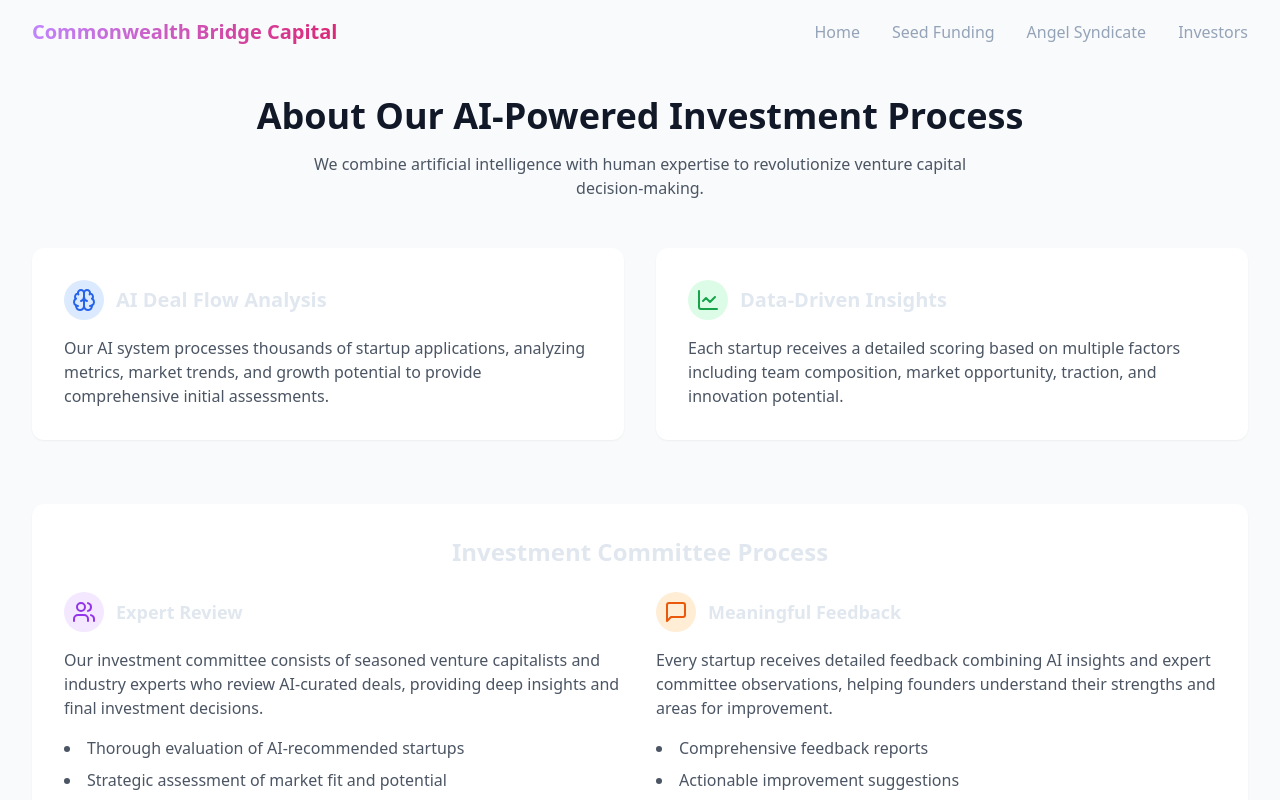
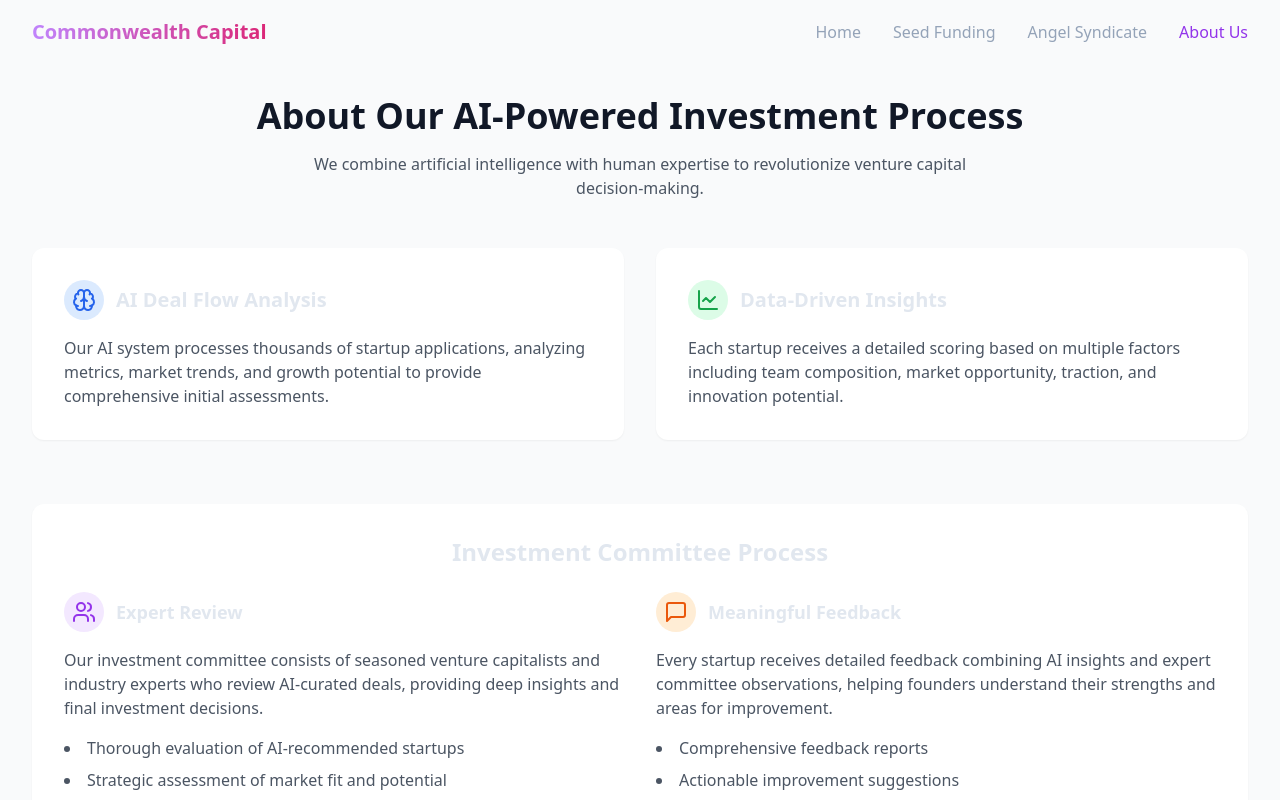
Before and after one commit to Arbiter888/funding-factory-nexus, a React (Vite) app: page /about-us in a window 1280 px wide. Shown: the top 800 px of the page. Built offline with nearby package versions, Linux system fonts and the light colour scheme.

Commit message:
Update branding and styles
- Rename the project to "Commonwealth Capital".
- Add spacing above the line in the hero section.
- Apply the new color scheme to all pages for consistency.
[skip gpt_engineer]

```diff
--- a/src/components/Hero.tsx
+++ b/src/components/Hero.tsx
@@ -4,7 +4,7 @@ import { Globe, Search, Users } from "lucide-react";
 
 export const Hero = () => {
   return (
-    <div className="pt-16 px-4 sm:px-6 lg:px-8 bg-gradient-to-b from-background to-secondary">
+    <div className="pt-24 px-4 sm:px-6 lg:px-8 bg-gradient-to-b from-background to-secondary">
       <div className="max-w-7xl mx-auto text-center">
         <h1 className="text-5xl sm:text-6xl font-bold mb-6">
           <span className="text-foreground">Bringing </span>
@@ -13,7 +13,7 @@ export const Hero = () => {
           <span className="bg-clip-text text-transparent bg-gradient-to-r from-purple-400 to-pink-600">New Markets</span>
         </h1>
         <p className="text-xl text-muted-foreground mb-8">
-          Revolutionizing seed-stage investments by connecting exceptional founders with smart capital
+          Commonwealth Capital: Revolutionizing seed-stage investments by connecting exceptional founders with smart capital
         </p>
 
         <div className="max-w-2xl mx-auto mb-8 relative">
--- a/src/components/Navigation.tsx
+++ b/src/components/Navigation.tsx
@@ -23,14 +23,14 @@ export const Navigation = () => {
       <div className="max-w-7xl mx-auto px-4 sm:px-6 lg:px-8">
         <div className="flex justify-between items-center h-16">
           <Link to="/" className="font-semibold text-xl bg-clip-text text-transparent bg-gradient-to-r from-purple-400 to-pink-600">
-            Commonwealth Bridge Capital
+            Commonwealth Capital
           </Link>
 
           <div className="hidden sm:flex space-x-8">
             <NavLink to="/" current={location.pathname === "/"}>Home</NavLink>
             <NavLink to="/seed-funding" current={location.pathname === "/seed-funding"}>Seed Funding</NavLink>
             <NavLink to="/angel-syndicate" current={location.pathname === "/angel-syndicate"}>Angel Syndicate</NavLink>
-            <NavLink to="/investors" current={location.pathname === "/investors"}>Investors</NavLink>
+            <NavLink to="/about-us" current={location.pathname === "/about-us"}>About Us</NavLink>
           </div>
         </div>
       </div>
```
